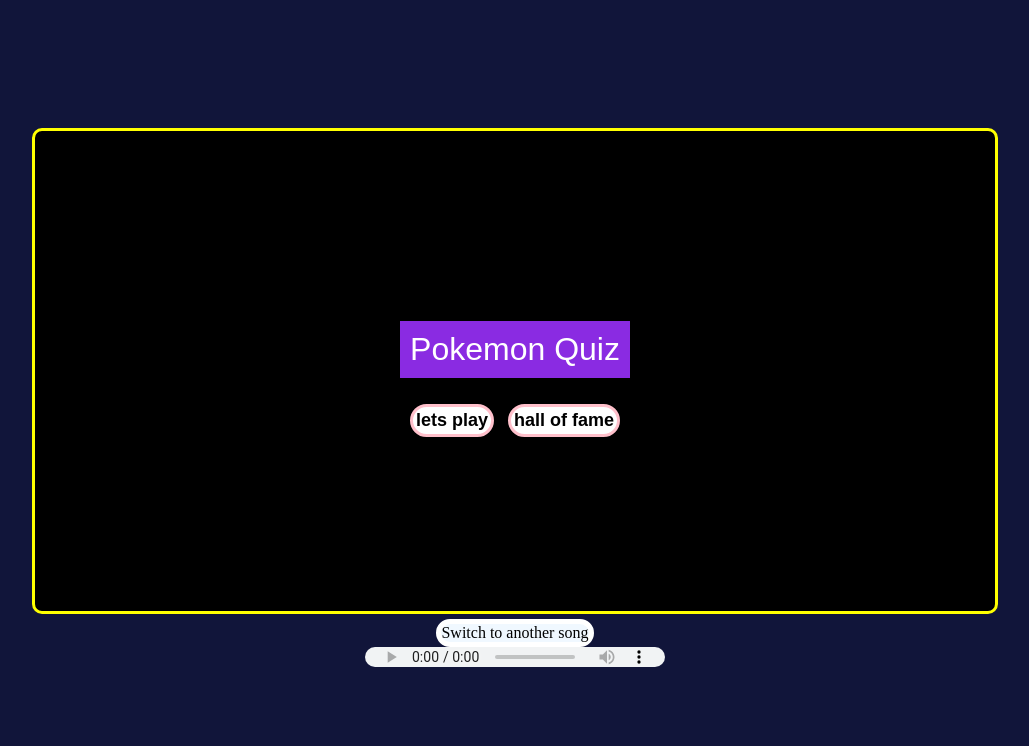
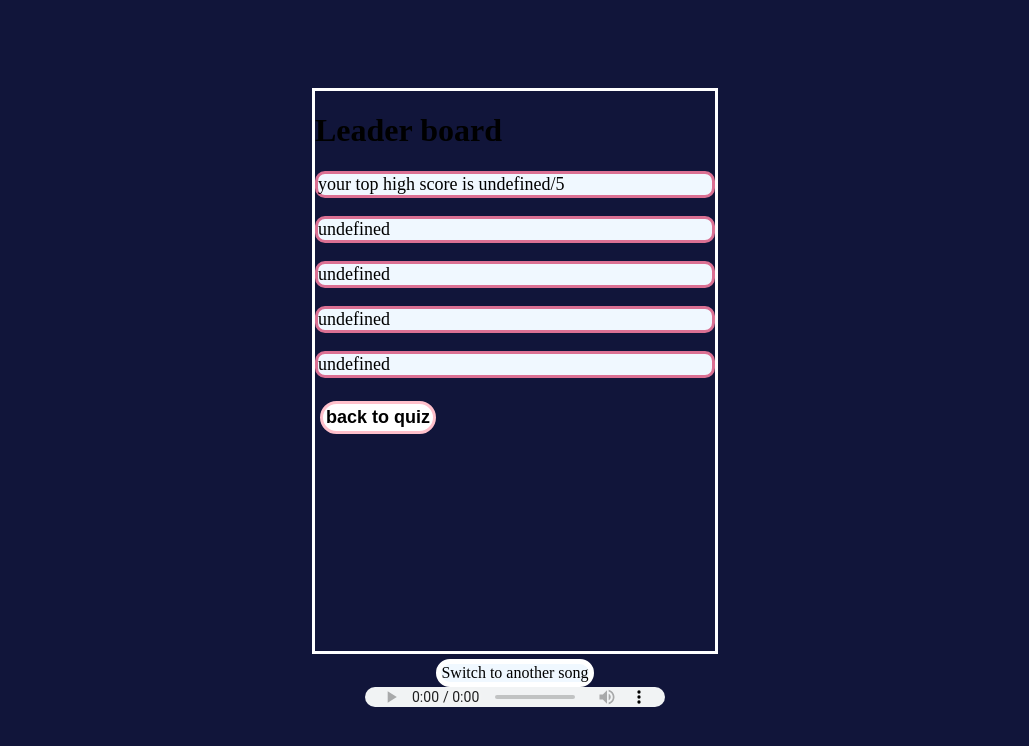
Before and after one commit to UyoOghene/Quizcorrection, a plain HTML site: page index.html in a window 1280 px wide. Both pictures are taken after a click on the button "hall of fame". Shown: the whole page, without its empty margins (125-1154 px from the left). Drawn offline with Linux system fonts and the light colour scheme.

Commit message:
april 30th

```diff
--- a/index.html
+++ b/index.html
@@ -32,6 +32,17 @@
                     <button id="next">next question</button>
                 </div>
             </div>
+            <div id="high-scores" style="display: none;">
+                <h1>Leader board</h1>
+                <p id="high1" class="high"></p>
+                <p id="high2" class="high"></p>
+                <p id="high3" class="high"></p>
+                <p id="high4" class="high"></p>
+                <p id="high5" class="high"></p>
+                <button id="back">back to quiz</button>
+            </div>
+
+
         <div class="music">
             <p id="musictxt">Switch to another song</p>
                 <audio controls id="music-src" src="./music/French Montana - Ain't Worried About Nothin (Explicit).mp3">
--- a/script.js
+++ b/script.js
@@ -14,6 +14,13 @@
 const startBtn = document.getElementById('start');
 const hallbtn = document.querySelector('#hall');
 const quizBox = document.querySelector('.quizbox');
+const backButton = document.querySelector('#back');
+const highScoreElement = document.querySelector('#high-scores');
+const highScore1 = document.querySelector('#high1');
+const highScore2 = document.querySelector('#high2');
+const highScore3 = document.querySelector('#high3');
+const highScore4 = document.querySelector('#high4');
+const highScore5 = document.querySelector('#high5');
 
 
 
@@ -111,23 +118,56 @@
 ]
 quizBox.style.display = 'none';
 startBtn.addEventListener('click',starterPageFunc);
+startBtn.addEventListener('click',startQuiz);
+
+function starterPageFunc(){
+    console.log('Starting quiz');
+    startPage.style.display = "none";
+    quizBox.style.display = "block";
+    highScoreElement.style.display = 'none';
+}
+
+backButton.addEventListener('click',backbtn);
+function backbtn(){
+    console.log('back');
+    startPage.style.display = "block";
+    quizBox.style.display = "none";
+    highScoreElement.style.display = 'none';
+}
 
 
-function starterPageFunc(){
-console.log('startquiz')
-if (startPage.style.display === "none") {
-    quizBox.style.display = "block";
-  } else {
-    startPage.style.display = "none";
-    quizBox.style.display = "block";
-
-  }
-}
 hallbtn.addEventListener('click',fame);
 
-function fame(){
-    console.log('halloffame');
+function saveHighScore(score) {
+    const highScores = getHighScores();
+    highScores.push(score);
+    highScores.sort((a, b) => b - a);
+    highScores.splice(5);
+    localStorage.setItem('highScores', JSON.stringify(highScores));
+}
 
+function getHighScores() {
+    const scores = localStorage.getItem('highScores');
+    return scores ? JSON.parse(scores) : [];
+}
+
+function displayHighScores() {
+    const highScores = getHighScores();
+    console.log(highScores);
+    console.log(highScores[0]);
+    highScore1.innerHTML = 'your top high score is ' + highScores[0] + '/'+ questions.length;
+    highScore2.innerHTML = highScores[1];
+    highScore3.innerHTML = highScores[2];
+    highScore4.innerHTML = highScores[3];
+    highScore5.innerHTML = highScores[4];
+}
+
+function fame() {
+    console.log('Hall of Fame');
+    quizBox.style.display = 'none';
+    startPage.style.display = 'none';
+    highScoreElement.style.display = 'block';
+    displayHighScores();
 }
 
 let countdown = 10;
@@ -151,6 +191,7 @@
 }
 clearTimeout(mytimeout);
 function startQuiz() {
+    clearTimeout(mytimeout);
     countdown = 10;
     time();
     currentQuestionIndex = 0;
@@ -220,14 +261,22 @@
     next.style.display = 'block';
 }
 
-function showScore(){
+function showScore() {
     resetState();
     clearTimeout(mytimeout);
-    timer.style.display= 'none';
+    timer.style.display = 'none';
     question.innerHTML = `You scored ${score} out of ${questions.length}!`;
+    saveHighScore(score);
 
-    next.innerHTML ='play again';
-    next.style.display='block';
+    const hallOfFameBtn = document.createElement('button');
+    hallOfFameBtn.innerText = 'Hall of Fame';
+    hallOfFameBtn.classList.add('btn'); // Assuming 'btn' class for styling
+    hallOfFameBtn.addEventListener('click', fame);
+
+    next.innerHTML = 'Play Again';
+    next.style.display = 'block';
+    quizBox.appendChild(next);
+    quizBox.appendChild(hallOfFameBtn);
 }
 
 function handleNxtbtn() {
--- a/style.css
+++ b/style.css
@@ -15,6 +15,7 @@
 
 }
 
+
 .container{
     background-color:#11153a ;
     border-radius: 10px;
@@ -24,6 +25,20 @@
     flex-direction: column;
     width: 100%;
     height: 100vh;
+}
+#high-scores{
+    border: 3px solid white;
+    width: 25em;
+    height: 35em;
+}
+
+.high{
+    color: black;
+    font-size: large;
+    background-color: aliceblue;
+    border-radius: 10px;
+    border: 3px solid palevioletred;
+
 }
 
 #start-page{
@@ -125,8 +140,10 @@
     margin: 0;
     background-color: aliceblue;
 }
+
 #musictxt:hover{
     background-color: lightblue;
+
 }
 
 .music{
```
